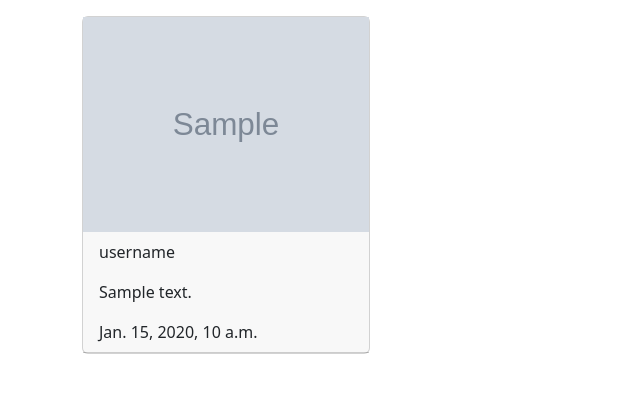
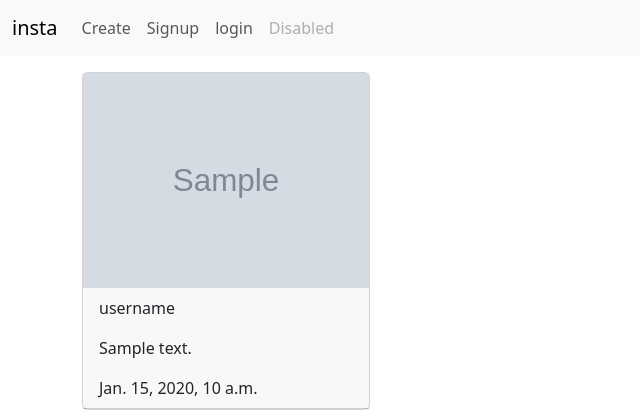
Before and after one commit to seoyoung1203/insta, a Django app: template posts/templates/index.html in a window 1280 px wide. Shown: the top 420 px of the page, without its empty margins (0-640 px from the left). Run offline with Django 5.2, Linux system fonts and the light colour scheme; the template is opened without the code that fills it: most values are stand-ins (such as "Sample title", 1, 10 or a date in 2020); grey boxes marked "Sample" are stand-in pictures.

Commit message:
navbar 추가

```diff
--- /dev/null
+++ b/posts/templates/_nav.html
@@ -0,0 +1,16 @@
+<nav class="navbar navbar-expand-lg bg-body-tertiary">
+    <div class="container-fluid">
+      <a class="navbar-brand" href="{% url 'posts:index' %}">insta</a>
+      <button class="navbar-toggler" type="button" data-bs-toggle="collapse" data-bs-target="#navbarNavAltMarkup" aria-controls="navbarNavAltMarkup" aria-expanded="false" aria-label="Toggle navigation">
+        <span class="navbar-toggler-icon"></span>
+      </button>
+      <div class="collapse navbar-collapse" id="navbarNavAltMarkup">
+        <div class="navbar-nav">
+          <a class="nav-link" href="#">Create</a>
+          <a class="nav-link" href="#">Signup</a>
+          <a class="nav-link" href="#">login</a>
+          <a class="nav-link disabled" aria-disabled="true">Disabled</a>
+        </div>
+      </div>
+    </div>
+  </nav>
--- a/templates/base.html
+++ b/templates/base.html
@@ -7,6 +7,7 @@
     <link href="https://cdn.jsdelivr.net/npm/bootstrap@5.3.3/dist/css/bootstrap.min.css" rel="stylesheet" integrity="sha384-QWTKZyjpPEjISv5WaRU9OFeRpok6YctnYmDr5pNlyT2bRjXh0JMhjY6hW+ALEwIH" crossorigin="anonymous">
 </head>
 <body>
+    {% include '_nav.html' %}
     <div class="container">
     {% block body %}
     {% endblock %}
```
